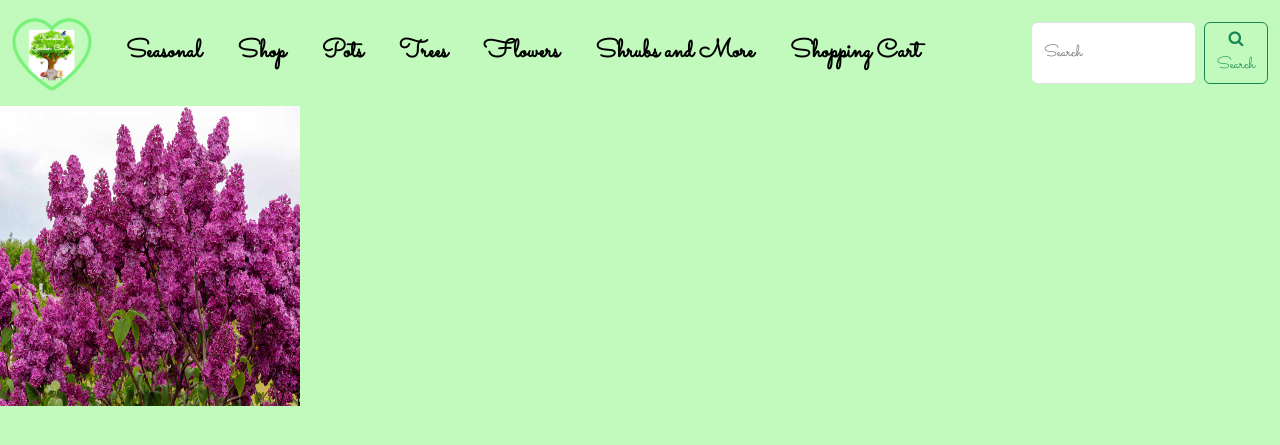
After one commit to BlebaSbluzu/KorellaProject, a PHP site: page /lilacs.php in a window 1280 px wide. The commit adds this page. Shown: the top 445 px of the page. Run offline with PHP 8.4, Linux system fonts and the light colour scheme; some libraries are stand-ins or nearby versions.

Commit message:
tiny update

```diff
--- /dev/null
+++ b/Pages/lilacs.php
@@ -0,0 +1,5 @@
+<?php require "../Layout/navbar.php"; ?>
+
+<link rel="stylesheet" href="../CSS/Main.css" type="text/css">
+
+<img src="../Images/Lilacs(Spring).jpg" width="300" height="300">
```
Also changed, not shown: Pages/seasonal.php (+5 -2 lines).
